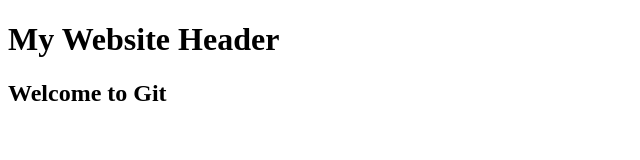
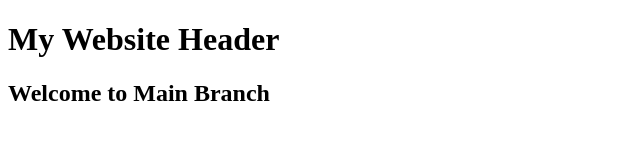
Before and after one commit to chaitu4593/git-endsem-project, a plain HTML site: page index.html in a window 1280 px wide. Shown: the whole page, without its empty margins (0-640 px from the left). Drawn offline with Linux system fonts and the light colour scheme.

Commit message:
Changed title in main branch

```diff
--- a/index.html
+++ b/index.html
@@ -8,6 +8,6 @@
         <h1>My Website Header</h1>
     </header>
 
-    <h2>Welcome to Git</h2>
+    <h2>Welcome to Main Branch</h2>
 </body>
 </html>
```
